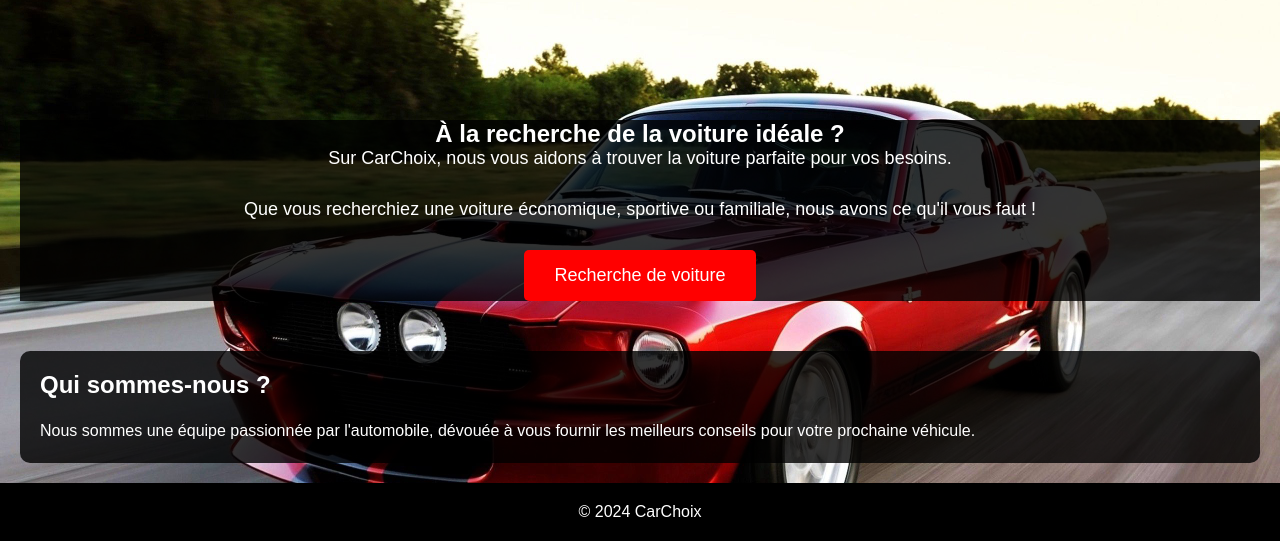
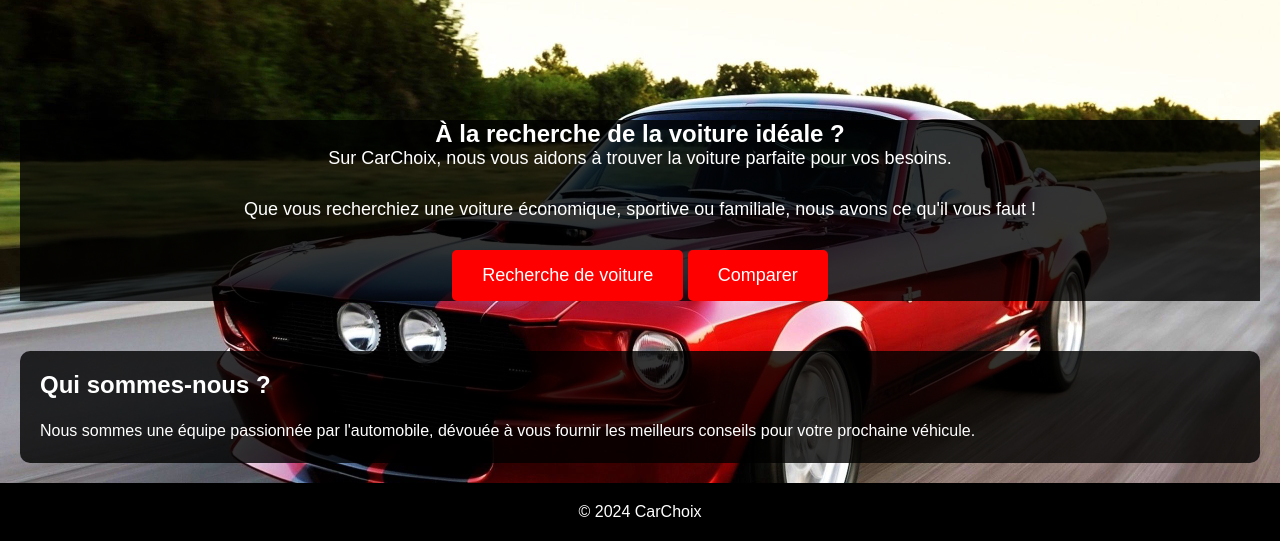
Before and after one commit to JB0000ANAS/gestion_de_projet, a PHP site: page / in a window 1280 px wide. Shown: the part 94-635 px from the top of the page. Run offline with PHP 8.4, Linux system fonts and the light colour scheme; a user stored in the database is signed in.

Commit message:
Update index.php

```diff
--- a/index.php
+++ b/index.php
@@ -44,6 +44,8 @@ if (isset($_SESSION['user_nom']) && isset($_SESSION['user_prenom'])) {
       <p>Sur CarChoix, nous vous aidons à trouver la voiture parfaite pour vos besoins.</p>
       <p>Que vous recherchiez une voiture économique, sportive ou familiale, nous avons ce qu'il vous faut !</p>
       <a href="recherche.php" class="button">Recherche de voiture</a>
+      <a href="comparaison.php" class="button">Comparer</a>
+
     </section>
     <section class="about">
     <a href="aproposdenous.php" style="text-decoration: none; color: inherit;">
```
